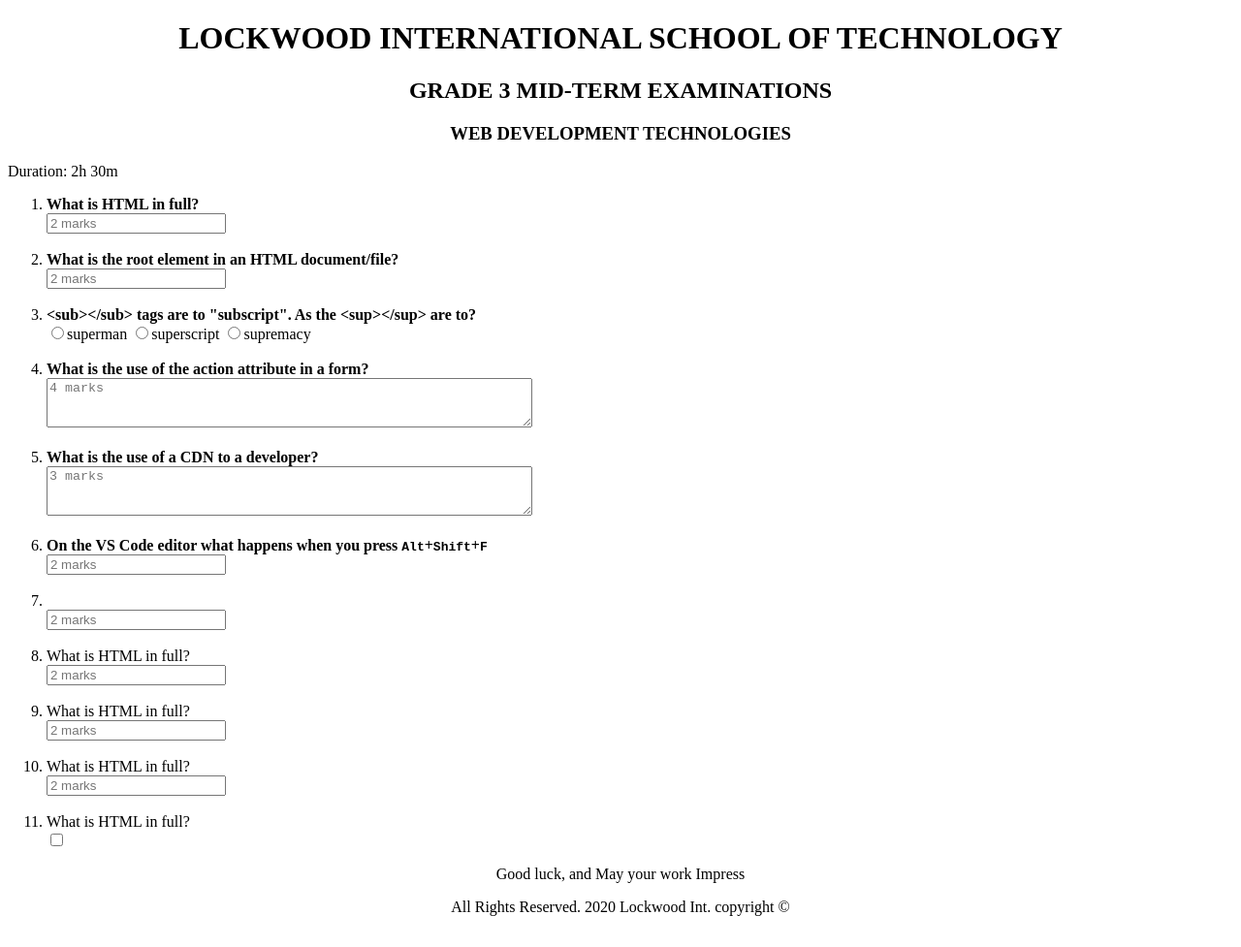
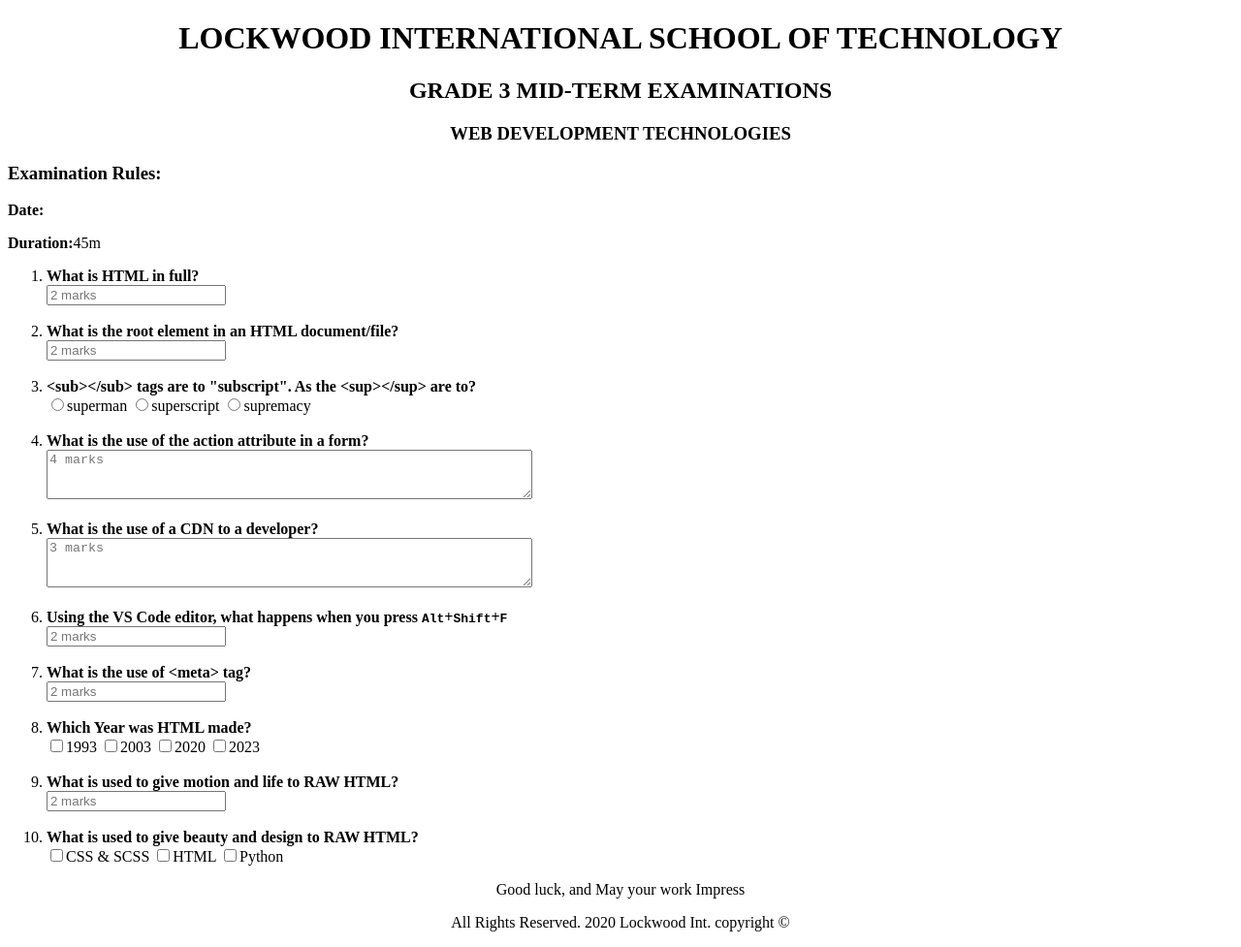
Before and after one commit to rodrickcalvin/HTML-Basics, a plain HTML site: page Assignments/Examination.html in a window 1280 px wide. Shown: the whole page at 97% size. Drawn offline with Linux system fonts and the light colour scheme; a web font is replaced by a local one.

Commit message:
Updates the Exam

```diff
--- a/Assignments/Examination.html
+++ b/Assignments/Examination.html
@@ -19,7 +19,12 @@
 	</header>
 
 	<div>
-		<p>Duration: <time datetime="PT2H30M">2h 30m</time></p>
+		<h3><strong>Examination Rules:</strong></h3>
+
+		<span>
+			<p><strong> Date: <time></time datetime=""></strong></p>
+			<p><strong>Duration:</strong><time datetime="PT30M">45m</time></p>
+		</span>
 	</div>
 
 	<div>
@@ -47,28 +52,29 @@
 				<textarea name="qn5" id="qn5" cols="60" rows="3" placeholder="3 marks"></textarea>
 			</li><br>
 			<li>
-				<label for="qn6"><strong>On the VS Code editor what happens when you press <kbd>Alt</kbd>+<kbd>Shift</kbd>+<kbd>F</kbd></strong></label><br>
+				<label for="qn6"><strong>Using the VS Code editor, what happens when you press <kbd>Alt</kbd>+<kbd>Shift</kbd>+<kbd>F</kbd></strong></label><br>
 				<input type="text" name="qn6" id="qn6" placeholder="2 marks">
 			</li><br>
 			<li>
-				<label for="qn1"><strong></strong></label><br>
+				<label for="qn1"><strong>What is the use of &lt;meta&gt; tag?</strong></label><br>
 				<input type="text" name="qn1" id="qn1" placeholder="2 marks">
 			</li><br>
 			<li>
-				<label for="qn1"><strong></strong>What is HTML in full?</label><br>
-				<input type="text" name="qn1" id="qn1" placeholder="2 marks">
+				<label for="qn1"><strong>Which Year was HTML made?</strong></label><br>
+				<input type="checkbox" name="qn11" id="qn11">1993
+				<input type="checkbox" name="qn11" id="qn11">2003
+				<input type="checkbox" name="qn11" id="qn11">2020
+				<input type="checkbox" name="qn11" id="qn11">2023
 			</li><br>
 			<li>
-				<label for="qn1"><strong></strong>What is HTML in full?</label><br>
-				<input type="text" name="qn1" id="qn1" placeholder="2 marks">
+				<label for="qn9"><strong>What is used to give motion and life to RAW HTML?</strong></label><br>
+				<input type="text" name="qn9" id="qn9" placeholder="2 marks">
 			</li><br>
 			<li>
-				<label for="qn1"><strong></strong>What is HTML in full?</label><br>
-				<input type="text" name="qn1" id="qn1" placeholder="2 marks">
-			</li><br>
-			<li>
-				<label for="qn11"><strong></strong>What is HTML in full?</label><br>
-				<input type="checkbox" name="qn11" id="qn11">
+				<label for="qn11"><strong>What is used to give beauty and design to RAW HTML?</strong></label><br>
+				<input type="checkbox" name="qn11" id="qn11">CSS & SCSS
+				<input type="checkbox" name="qn11" id="qn11">HTML
+				<input type="checkbox" name="qn11" id="qn11">Python
 			</li>
 		</ol>
 	</div>
```
Also changed, not shown: 1 other file.
